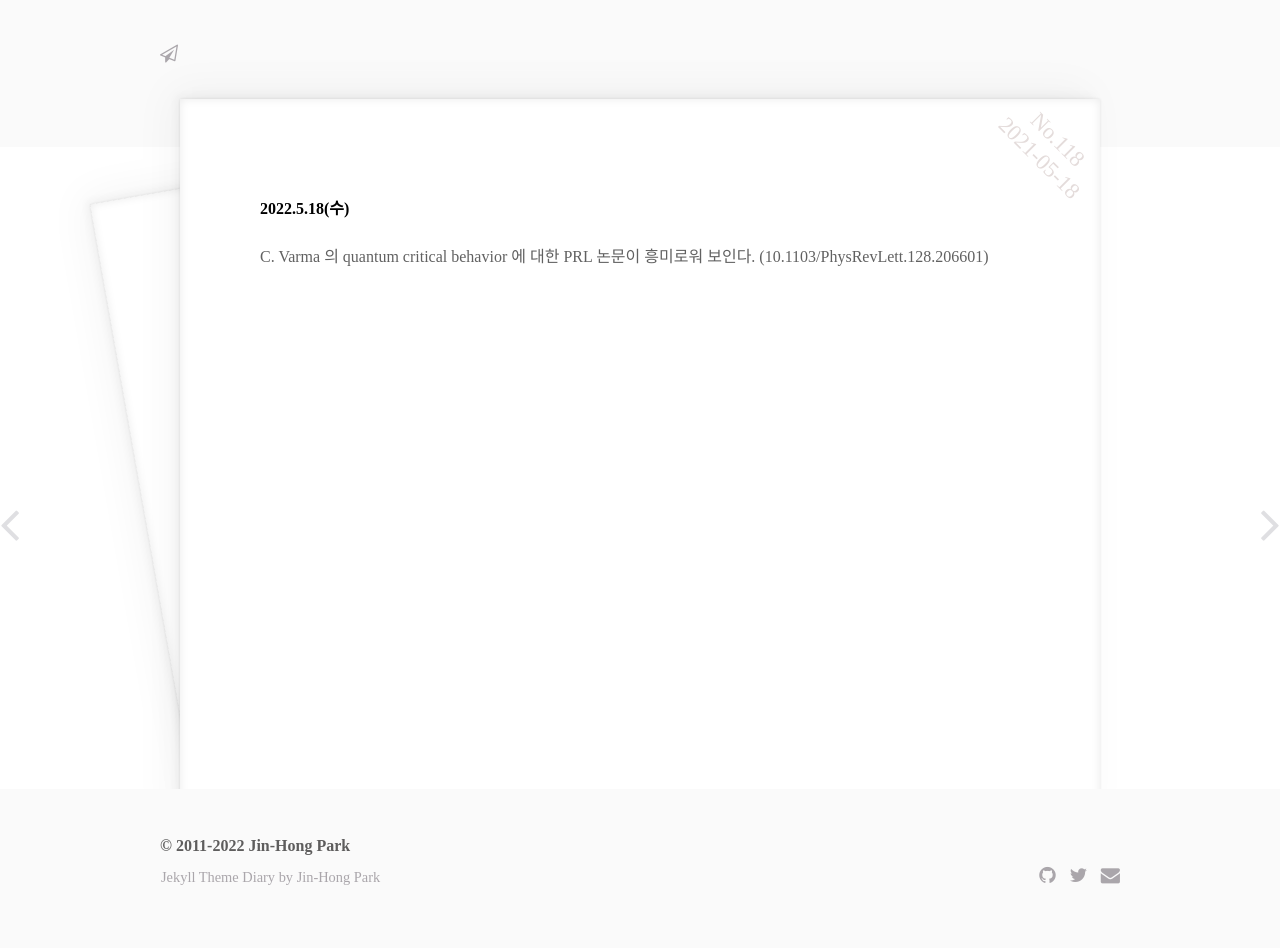
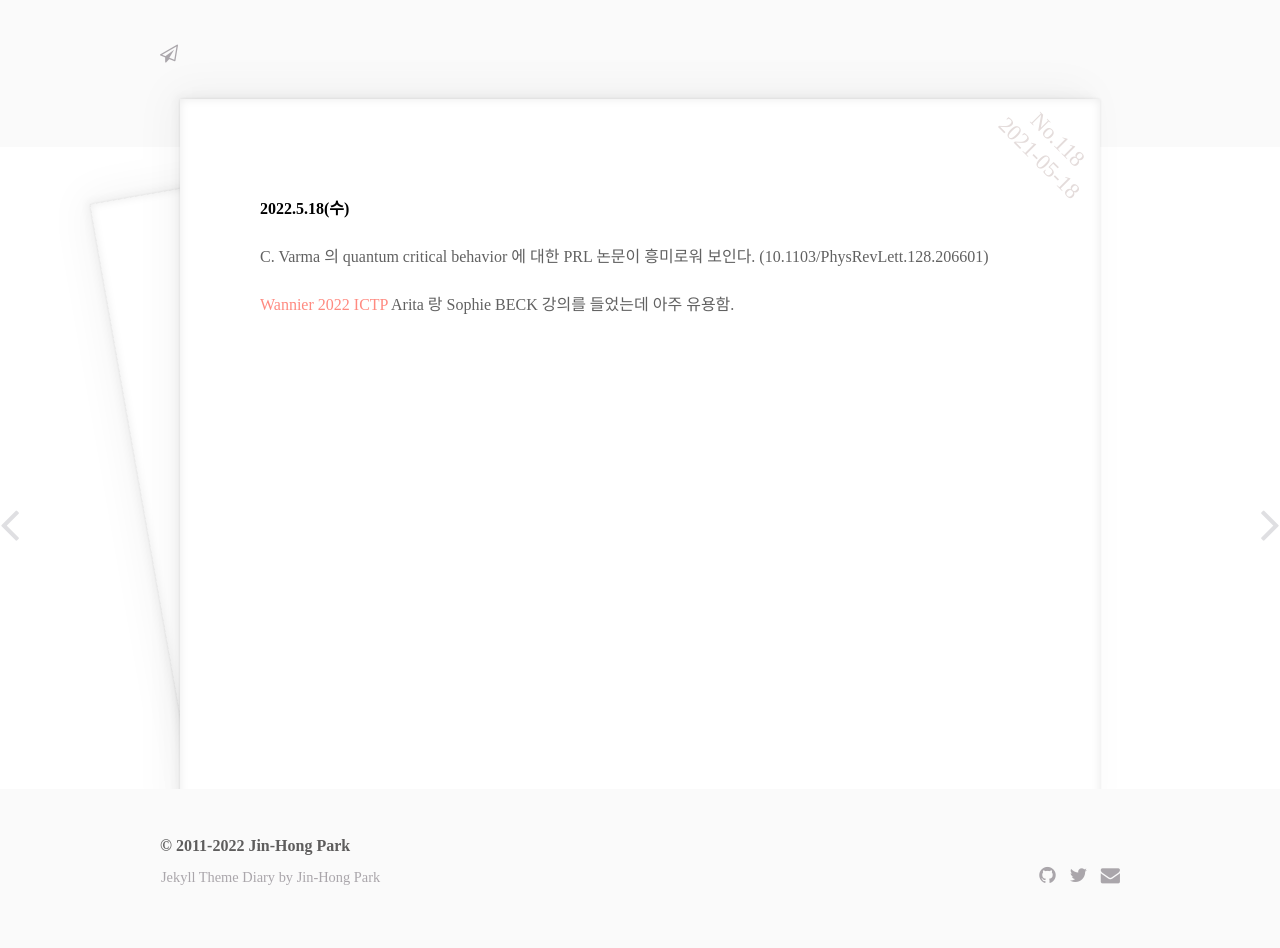
Before and after one commit to jinhong-park/journal, a Jekyll site: the page built from _posts/5_May/2021-05-18-May18th.md, in a window 1280 px wide. Built offline with Jekyll 4.4.1, drawn with Linux system fonts in a browser that asks for light colours.

Commit message:
“update”

```diff
--- a/_posts/5_May/2021-05-18-May18th.md
+++ b/_posts/5_May/2021-05-18-May18th.md
@@ -9,3 +9,6 @@ excerpt: ""
 **2022.5.18(수)**
 
 C. Varma 의 quantum critical behavior 에 대한 PRL 논문이 흥미로워 보인다. (10.1103/PhysRevLett.128.206601)
+
+
+[Wannier 2022 ICTP](https://indico.ictp.it/event/9789/other-view?view=ictptimetable)  Arita 랑 Sophie BECK 강의를 들었는데 아주 유용함.
```
